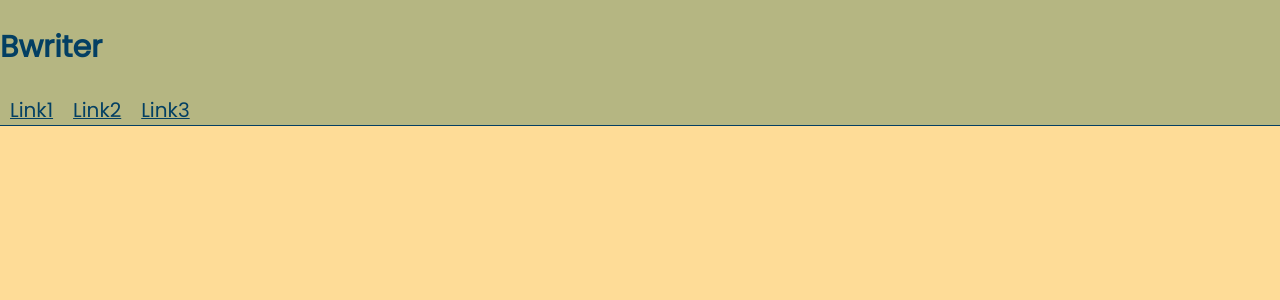
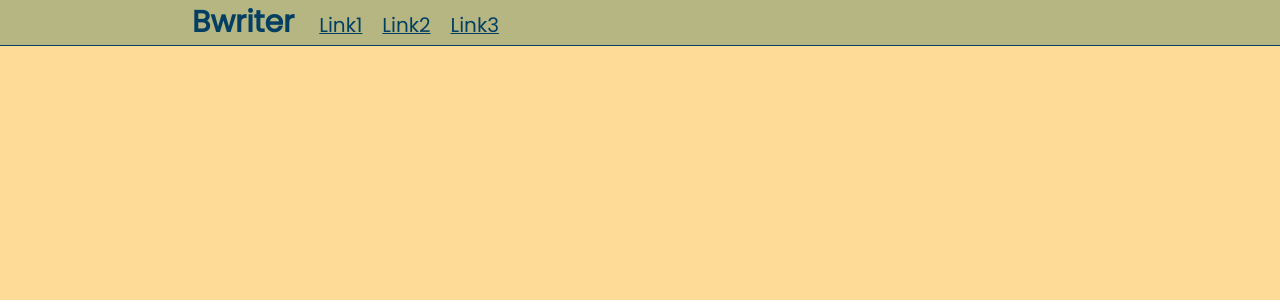
Before and after one commit to sossw1/bwriter, an Angular app: page / in a window 1280 px wide. Shown: the top 300 px of the page. Built offline with nearby package versions, Linux system fonts and the light colour scheme.

Commit message:
logo inline

```diff
--- a/src/app/nav/nav.component.css
+++ b/src/app/nav/nav.component.css
@@ -29,3 +29,8 @@ nav li {
   padding: 0;
   padding: 0 10px;
 }
+
+.logo {
+  display: inline;
+  margin: 0 15px 0 15%;
+}
```
